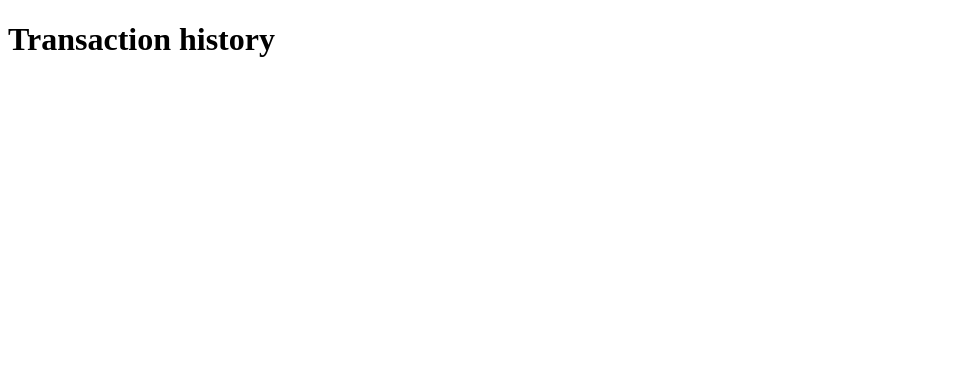
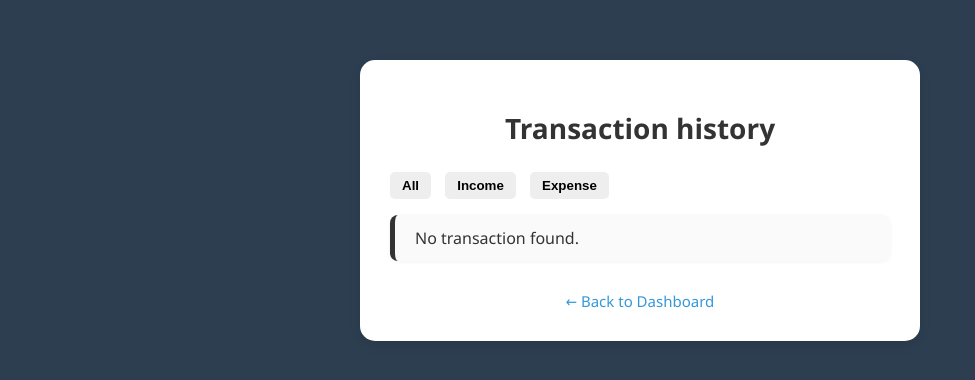
Before and after one commit to Theibroguy/Personal-finance-web-app, a plain HTML site: page Transaction-history.html in a window 1280 px wide. Shown: the whole page, without its empty margins (0-975 px from the left). Drawn offline with Linux system fonts and the light colour scheme.

Commit message:
Made some changes to the files then added history.js code and styled history page

```diff
--- a/Transaction-history.html
+++ b/Transaction-history.html
@@ -7,9 +7,21 @@
   <link rel="stylesheet" href="history.css">
 </head>
 <body>
-  <header>
+  <div class="container">
     <h1>Transaction history</h1>
-    <a href="Dashboard.html" class="btn"></a>
-  </header>
+    <div id="filters">
+      <button data-filter="all">All</button>
+      <button data-filter="income">Income</button>
+      <button data-filter="expense">Expense</button>
+    </div>
+     <ul id="transaction-list">
+      <!-- Transactions will be reflected here by Javascript-->
+     </ul>
+
+     <a href="Dashboard.html" class="back-link">← Back to Dashboard</a>
+  </div>
+
+
+  <script src="history.js"></script>
 </body>
 </html>
--- a/history.css
+++ b/history.css
@@ -0,0 +1,82 @@
+/* history.css */
+
+body {
+  font-family: 'Segoe UI', Tahoma, Geneva, Verdana, sans-serif;
+  background-color: #2c3e50;
+  color: #333;
+  padding: 20px;
+  margin: 0;
+}
+
+.container {
+  max-width: 500px;
+  margin: 40px auto;
+  padding: 30px;
+  background-color: #fff;
+  border-radius: 15px;
+  box-shadow: 0 4px 12px rgba(0, 0, 0, 0.1);
+}
+
+h1 {
+  text-align: center;
+  margin-bottom: 25px;
+  font-size: 28px;
+  color: #333;
+}
+
+ul#transaction-list {
+  list-style: none;
+  padding: 0;
+  margin: 0;
+}
+
+ul#transaction-list li {
+  background-color: #fafafa;
+  margin: 10px 0;
+  padding: 12px 20px;
+  border-left: 5px solid;
+  border-radius: 8px;
+  box-shadow: 0 1px 4px rgba(0, 0, 0, 0.05);
+}
+
+.income {
+  border-color: green;
+  color: green;
+}
+
+.expense {
+  border-color: red;
+  color: red;
+}
+
+/* Optionaol: link back to dashboard */
+.back-link {
+  display: block;
+  text-align: center;
+  margin-top: 30px;
+  font-size: 15px;
+  text-decoration: none;
+  color: #3498db;
+}
+
+.back-link:hover {
+  text-decoration: underline;
+}
+
+#filters {
+  margin-bottom: 1rem;
+}
+
+#filters button {
+  margin-right: 10px;
+  padding: 6px 12px;
+  border: none;
+  background-color: #eee;
+  cursor: pointer;
+  border-radius: 5px;
+  font-weight: bold;
+}
+
+#filters button:hover {
+  background-color: #ccc;
+}
--- /dev/null
+++ b/history.js
@@ -0,0 +1,40 @@
+document.addEventListener('DOMContentLoaded', function () {
+  const transactionList = document.getElementById('transaction-list');
+  const filterButtons = document.querySelectorAll('#filters button');
+
+  // Get stored transactions
+  const transactions = JSON.parse(localStorage.getItem('transactions')) || [];
+
+  function renderTransactions(filter = 'all') {
+    transactionList.innerHTML = '';
+
+    const filtered = transactions.filter(transaction => {
+      if (filter === 'income') return transaction.amount > 0;
+      if (filter === 'expense') return transaction.amount < 0;
+      return true; // 'all'
+    });
+
+    if (filtered.length === 0) {
+      transactionList.innerHTML = '<li>No transaction found.</li>';
+      return;
+    }
+
+    filtered.forEach(transaction => {
+      const li = document.createElement('li');
+      li.textContent = `${transaction.title}: ${transaction.amount > 0 ? '+' : ''}₦${Math.abs(transaction.amount)}`;
+      li.classList.add(transaction.amount > 0 ? 'income' : 'expense');
+      transactionList.appendChild(li);
+    });
+  }
+
+  // Event listeners for filter buttons
+  filterButtons.forEach(button => {
+    button.addEventListener('click', () => {
+      const selected = button.getAttribute('data-filter');
+      renderTransactions(selected);
+    });
+  });
+
+  // Initial load
+  renderTransactions();
+});
```
Also changed, not shown: Dashboard.html (+1 -1 lines).
